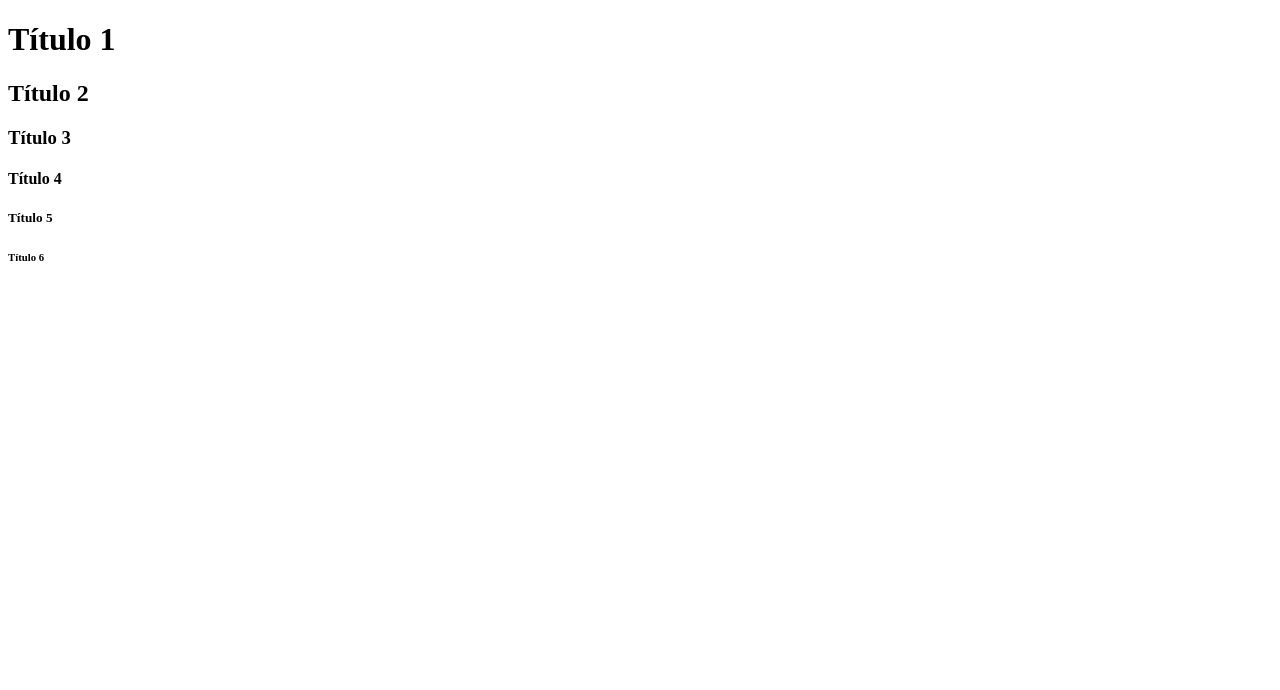
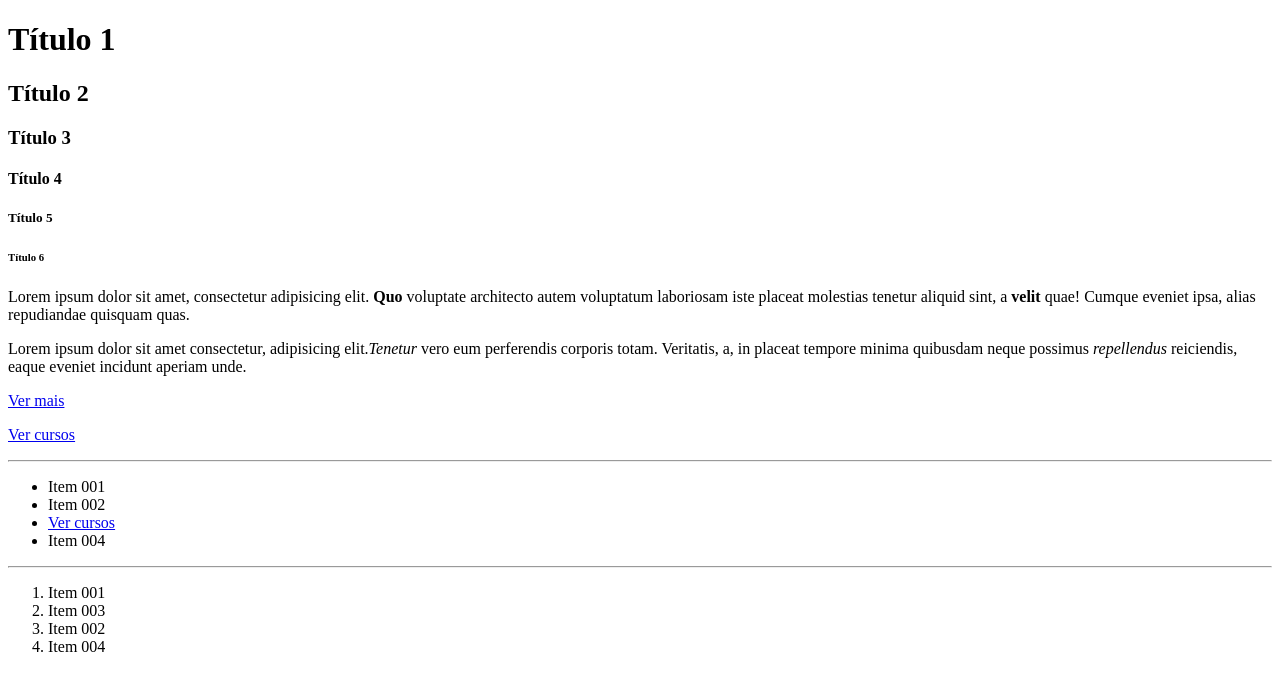
Before and after one commit to valdairelaborata/12873, a plain HTML site: page index.html in a window 1280 px wide. Drawn offline with Linux system fonts and the light colour scheme.

Commit message:
Tags básicas

```diff
--- a/index.html
+++ b/index.html
@@ -2,13 +2,15 @@
 <html lang="en">
 
 <head>
-    <meta charset="UTF-8">
-    <meta http-equiv="X-UA-Compatible" content="IE=edge">
-    <meta name="viewport" content="width=O, initial-scale=1.0">
-    <title>Document</title>
+    <title> pagina de exemplo estrutura basica </title>
+    <meta charset="utf-8">
+    <meta name="author" content="Valdair">
+    <meta name="description" content="descrição top">
+    <meta name="keywords" content="html5, tecnologia">
 </head>
 
 <body>
+
 
     <h1>Título 1</h1>
     <h2>Título 2</h2>
@@ -17,6 +19,43 @@
     <h5>Título 5</h5>
     <h6>Título 6</h6>
 
+
+    <p>
+        Lorem ipsum dolor sit amet, consectetur adipisicing elit. <strong>Quo</strong> voluptate architecto autem
+        voluptatum laboriosam
+        iste placeat molestias tenetur aliquid sint, a <b>velit</b> quae! Cumque eveniet ipsa, alias repudiandae
+        quisquam quas.
+    </p>
+    <p>
+        Lorem ipsum dolor sit amet consectetur, adipisicing elit.<em>Tenetur</em> vero eum perferendis corporis totam.
+        Veritatis, a,
+        in placeat tempore minima quibusdam neque possimus <i>repellendus</i> reiciendis, eaque eveniet incidunt aperiam
+        unde.
+    </p>
+
+    <a href="index_1.html">Ver mais</a>
+
+    <p>
+        <a href="https://www.elaborata.com.br/" target="_blank">Ver cursos</a>
+    </p>
+    <hr>
+    <ul>
+        <li>Item 001</li>
+        <li>Item 002</li>
+        <li>
+            <a href="https://www.elaborata.com.br/" target="_blank">Ver cursos</a>
+        </li>
+        <li>Item 004</li>
+    </ul>
+    <hr>
+
+    <ol>
+        <li>Item 001</li>
+        <li>Item 003</li>
+        <li>Item 002</li>
+        <li>Item 004</li>
+    </ol>
+
 </body>
 
 </html>
```
Also changed, not shown: index_1.html (added, +20 -0 lines).
